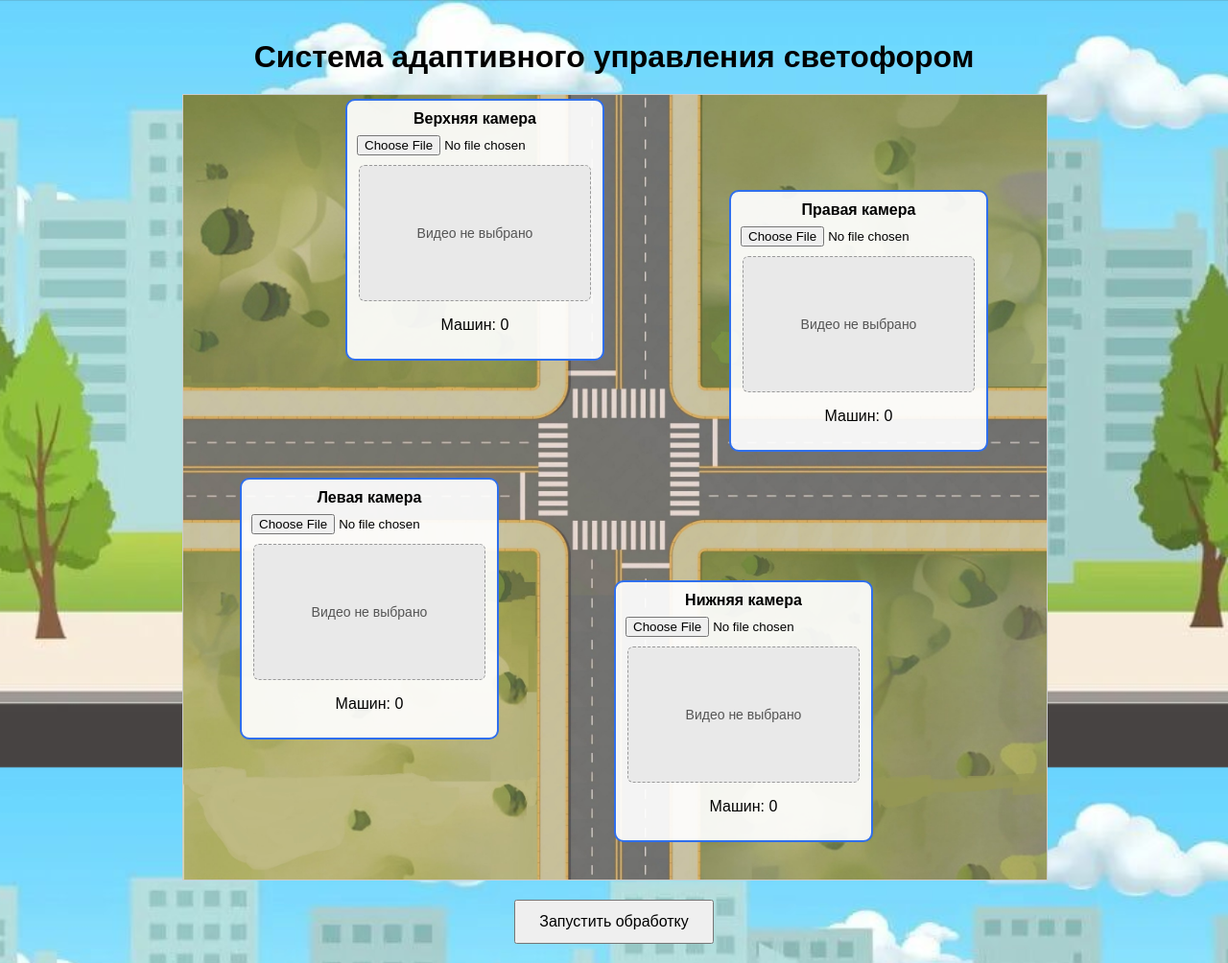
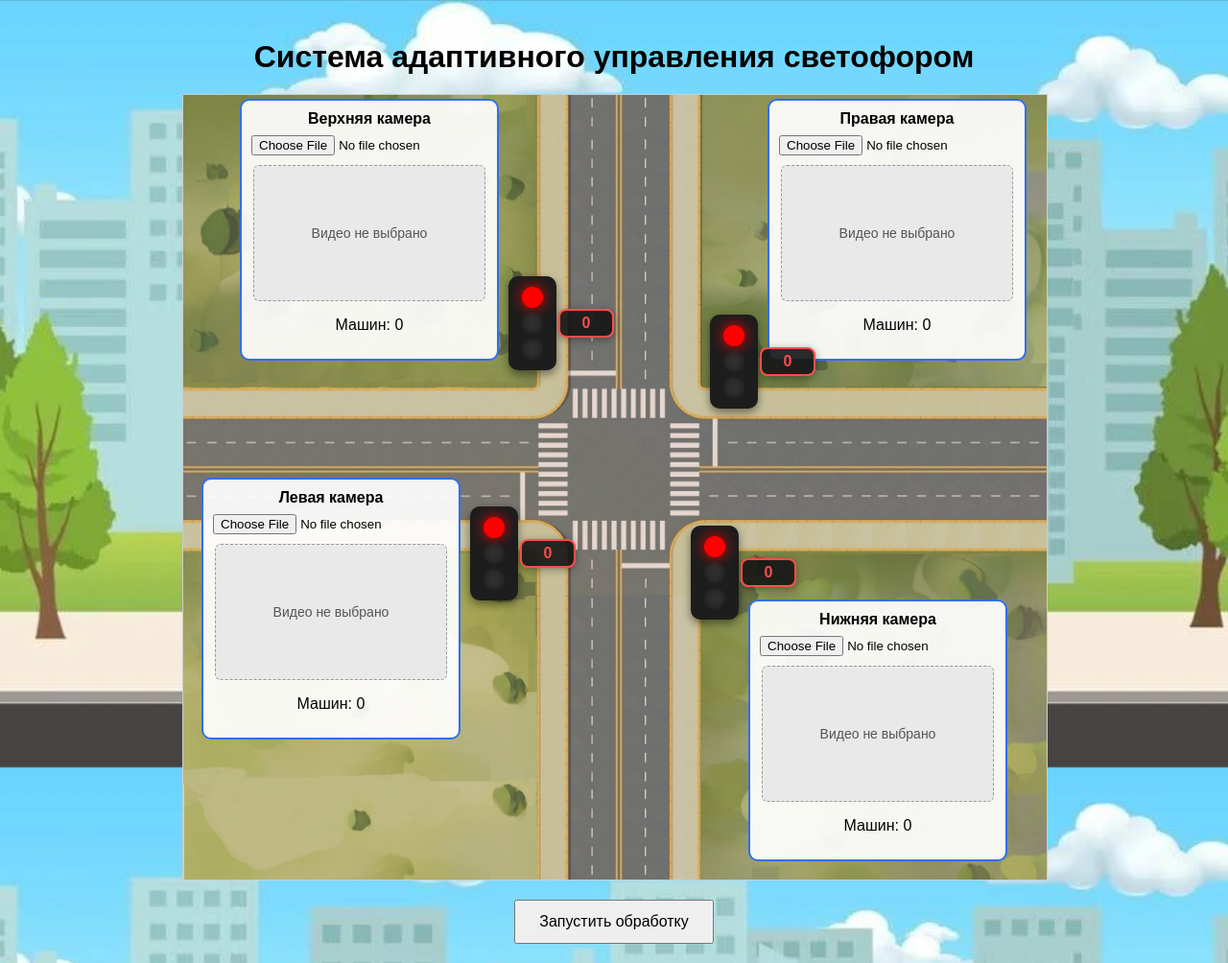
Before and after one commit to Alexey-Chex/Diplom, a Flask app: page / in a window 1280 px wide. Shown: the whole page at 96% size. Run offline with Flask 3, Linux system fonts and the light colour scheme.

Commit message:
beta 0.1 good timer(+position)

```diff
--- a/static/css/style.css
+++ b/static/css/style.css
@@ -16,6 +16,12 @@ h1 {
     margin-bottom: 20px;
 }
 
+.message-success {
+    color: green;
+    font-weight: bold;
+    margin-bottom: 14px;
+}
+
 .intersection-container {
     position: relative;
     width: 900px;
@@ -29,6 +35,18 @@ h1 {
     border: 1px solid #ccc;
 }
 
+.video-slot {
+    position: absolute;
+    width: 270px;
+    min-height: 150px;
+    background: rgba(255, 255, 255, 0.92);
+    border: 2px solid #2f6fed;
+    border-radius: 10px;
+    padding: 10px;
+    box-sizing: border-box;
+    z-index: 20;
+}
+
 .video-slot label {
     display: block;
     font-weight: bold;
@@ -38,52 +56,6 @@ h1 {
 .video-slot input[type="file"] {
     width: 100%;
     margin-bottom: 10px;
-}
-
-.video-slot video {
-    width: 100%;
-    border-radius: 6px;
-}
-
-.top {
-    top: 5px;
-    left: 170px;
-}
-
-.bottom {
-    bottom: 40px;
-    left: 450px;
-}
-
-.left {
-    top: 400px;
-    left: 60px;
-}
-
-.right {
-    top: 100px;
-    right: 60px;
-}
-
-.buttons {
-    margin-top: 20px;
-}
-
-button {
-    padding: 12px 24px;
-    font-size: 16px;
-    cursor: pointer;
-}
-
-.video-slot {
-    position: absolute;
-    width: 270px;
-    min-height: 150px;
-    background: rgba(255, 255, 255, 0.92);
-    border: 2px solid #2f6fed;
-    border-radius: 10px;
-    padding: 10px;
-    box-sizing: border-box;
 }
 
 .empty-preview {
@@ -109,3 +81,129 @@ button {
     display: block;
     margin: 0 auto;
 }
+
+.top {
+    top: 5px;
+    left: 60px;
+}
+
+.bottom {
+    bottom: 20px;
+    right: 40px;
+}
+
+.left {
+    top: 400px;
+    left: 20px;
+}
+
+.right {
+    top: 5px;
+    right: 20px;
+}
+
+.buttons {
+    margin-top: 20px;
+}
+
+button {
+    padding: 12px 24px;
+    font-size: 16px;
+    cursor: pointer;
+}
+
+/* Светофоры */
+
+.traffic-light {
+    width: 38px;
+    background: #1d1d1d;
+    padding: 6px;
+    border-radius: 10px;
+    position: absolute;
+    box-shadow: 0 4px 10px rgba(0, 0, 0, 0.45);
+    z-index: 25;
+    overflow: visible;
+}
+
+.light {
+    width: 22px;
+    height: 22px;
+    margin: 5px auto;
+    border-radius: 50%;
+    background: #555;
+    box-shadow: inset 0 0 8px rgba(0, 0, 0, 0.8);
+    opacity: 0.35;
+}
+
+.light.active {
+    opacity: 1;
+    box-shadow: 0 0 14px currentColor;
+}
+
+.red.active {
+    background: red;
+    color: red;
+}
+
+.yellow.active {
+    background: orange;
+    color: orange;
+}
+
+.green.active {
+    background: limegreen;
+    color: limegreen;
+}
+
+.tl-top {
+    top: 190px;
+    left: 340px;
+}
+
+.tl-bottom {
+    top: 450px;
+    right: 320px;
+}
+
+.tl-left {
+    top: 430px;
+    left: 300px;
+}
+
+.tl-right {
+    top: 230px;
+    right: 300px;
+}
+
+.light-timer {
+    position: absolute;
+    top: 50%;
+    left: 52px;
+    transform: translateY(-50%);
+    min-width: 42px;
+    padding: 4px 6px;
+    border-radius: 8px;
+    background: rgba(20, 20, 20, 0.9);
+    color: white;
+    font-weight: bold;
+    font-size: 16px;
+    text-align: center;
+    border: 2px solid #666;
+    box-shadow: 0 2px 8px rgba(0, 0, 0, 0.35);
+    z-index: 35;
+}
+
+.timer-red {
+    color: #ff4d4d;
+    border-color: #ff4d4d;
+}
+
+.timer-yellow {
+    color: orange;
+    border-color: orange;
+}
+
+.timer-green {
+    color: limegreen;
+    border-color: limegreen;
+}
--- /dev/null
+++ b/static/js/traffic.js
@@ -0,0 +1,233 @@
+const MAIN_PHASE_SECONDS = 13;   // чистый зеленый / чистый красный
+const GREEN_BLINK_SECONDS = 3;   // последние 3 секунды зеленого мигают
+const YELLOW_SECONDS = 3;        // желтый после зеленого
+const RED_YELLOW_SECONDS = 1;    // красный + оранжевый перед зеленым
+
+const processingStarted =
+    document.body.dataset.processed === 'true' ||
+    document.querySelector('.stream-frame') !== null;
+
+const groups = {
+    horizontal: ['left', 'right'],
+    vertical: ['top', 'bottom']
+};
+
+let trafficLoopStarted = false;
+
+function sleep(ms) {
+    return new Promise(resolve => setTimeout(resolve, ms));
+}
+
+async function updateCounts() {
+    try {
+        const response = await fetch('/counts');
+        const data = await response.json();
+
+        const topInfo = document.getElementById('top-info');
+        const bottomInfo = document.getElementById('bottom-info');
+        const leftInfo = document.getElementById('left-info');
+        const rightInfo = document.getElementById('right-info');
+
+        if (topInfo) topInfo.textContent = 'Машин: ' + (data.top ?? 0);
+        if (bottomInfo) bottomInfo.textContent = 'Машин: ' + (data.bottom ?? 0);
+        if (leftInfo) leftInfo.textContent = 'Машин: ' + (data.left ?? 0);
+        if (rightInfo) rightInfo.textContent = 'Машин: ' + (data.right ?? 0);
+    } catch (e) {
+        console.log('Не удалось обновить счётчики');
+    }
+}
+
+function clearLight(dir) {
+    const light = document.querySelector(`.traffic-light[data-dir="${dir}"]`);
+    if (!light) return;
+
+    light.querySelector('.red').classList.remove('active');
+    light.querySelector('.yellow').classList.remove('active');
+    light.querySelector('.green').classList.remove('active');
+}
+
+function setLight(dir, state) {
+    const light = document.querySelector(`.traffic-light[data-dir="${dir}"]`);
+    if (!light) return;
+
+    clearLight(dir);
+
+    if (state === 'red') {
+        light.querySelector('.red').classList.add('active');
+    } else if (state === 'yellow') {
+        light.querySelector('.yellow').classList.add('active');
+    } else if (state === 'green') {
+        light.querySelector('.green').classList.add('active');
+    } else if (state === 'red-yellow') {
+        light.querySelector('.red').classList.add('active');
+        light.querySelector('.yellow').classList.add('active');
+    } else if (state === 'off') {
+        clearLight(dir);
+    }
+}
+
+function setGroup(groupName, state) {
+    groups[groupName].forEach(dir => setLight(dir, state));
+}
+
+function setTimer(dir, seconds, state) {
+    const timer = document.querySelector(`.traffic-light[data-dir="${dir}"] .light-timer`);
+    if (!timer) return;
+
+    timer.textContent = Math.max(0, Math.ceil(seconds));
+
+    timer.classList.remove('timer-red', 'timer-yellow', 'timer-green');
+
+    if (state === 'green' || state === 'blink-green') {
+        timer.classList.add('timer-green');
+    } else if (state === 'yellow' || state === 'red-yellow') {
+        timer.classList.add('timer-yellow');
+    } else {
+        timer.classList.add('timer-red');
+    }
+}
+
+function setGroupTimers(groupName, seconds, state) {
+    groups[groupName].forEach(dir => setTimer(dir, seconds, state));
+}
+
+function applyGroupState(groupName, state, blinkVisible = true) {
+    if (state === 'blink-green') {
+        groups[groupName].forEach(dir => {
+            setLight(dir, blinkVisible ? 'green' : 'off');
+        });
+        return;
+    }
+
+    setGroup(groupName, state);
+}
+
+async function runSegment({
+    durationMs,
+    activeGroup,
+    activeState,
+    waitingGroup,
+    waitingState,
+    activeTimerStartSec,
+    waitingTimerStartSec
+}) {
+    const startTime = performance.now();
+    let blinkVisible = true;
+    let lastBlinkToggle = startTime;
+
+    while (true) {
+        const now = performance.now();
+        const elapsed = now - startTime;
+
+        if (elapsed >= durationMs) {
+            break;
+        }
+
+        if (activeState === 'blink-green' && now - lastBlinkToggle >= 500) {
+            blinkVisible = !blinkVisible;
+            lastBlinkToggle = now;
+        }
+
+        applyGroupState(activeGroup, activeState, blinkVisible);
+        applyGroupState(waitingGroup, waitingState, true);
+
+        const activeRemaining = Math.max(0.1, activeTimerStartSec - elapsed / 1000);
+        const waitingRemaining = Math.max(0.1, waitingTimerStartSec - elapsed / 1000);
+
+        setGroupTimers(activeGroup, activeRemaining, activeState);
+        setGroupTimers(waitingGroup, waitingRemaining, waitingState);
+
+        await sleep(100);
+    }
+
+    applyGroupState(activeGroup, activeState === 'blink-green' ? 'green' : activeState, true);
+    applyGroupState(waitingGroup, waitingState, true);
+}
+
+async function runPhase(activeGroup, waitingGroup) {
+    const steadyGreenSeconds = MAIN_PHASE_SECONDS - GREEN_BLINK_SECONDS; // 7
+
+    // Для ожидающей группы:
+    // 13 секунд чистого красного = 10 зеленого другой группы + 3 желтого другой группы
+    const waitingPureRedAtStart = MAIN_PHASE_SECONDS + YELLOW_SECONDS; // 13
+    const waitingPureRedAfterSteady = waitingPureRedAtStart - steadyGreenSeconds; // 6
+    const waitingPureRedAfterBlink = YELLOW_SECONDS; // 3
+
+    // Для группы, которая только что закончила ехать:
+    // когда она станет красной, до своего red-yellow у нее:
+    // 10 сек зеленого другой группы + 3 сек желтого другой группы + 1 сек red-yellow другой группы
+    const newRedStart = MAIN_PHASE_SECONDS + YELLOW_SECONDS + RED_YELLOW_SECONDS; // 14
+
+    // 1. Основной зеленый: 7 секунд
+    await runSegment({
+        durationMs: steadyGreenSeconds * 1000,
+        activeGroup,
+        activeState: 'green',
+        waitingGroup,
+        waitingState: 'red',
+        activeTimerStartSec: MAIN_PHASE_SECONDS,
+        waitingTimerStartSec: waitingPureRedAtStart
+    });
+
+    // 2. Последние 3 секунды: зеленый мигает, другая группа красный
+    await runSegment({
+        durationMs: GREEN_BLINK_SECONDS * 1000,
+        activeGroup,
+        activeState: 'blink-green',
+        waitingGroup,
+        waitingState: 'red',
+        activeTimerStartSec: GREEN_BLINK_SECONDS,
+        waitingTimerStartSec: waitingPureRedAfterSteady
+    });
+
+    // 3. Желтый 3 секунды, другая группа красный
+    await runSegment({
+        durationMs: YELLOW_SECONDS * 1000,
+        activeGroup,
+        activeState: 'yellow',
+        waitingGroup,
+        waitingState: 'red',
+        activeTimerStartSec: YELLOW_SECONDS,
+        waitingTimerStartSec: waitingPureRedAfterBlink
+    });
+
+    // 4. Последняя 1 секунда:
+    // у прежней активной группы уже красный (и он начинается с 14),
+    // у ожидающей группы красный + оранжевый (1 секунда)
+    await runSegment({
+        durationMs: RED_YELLOW_SECONDS * 1000,
+        activeGroup,
+        activeState: 'red',
+        waitingGroup,
+        waitingState: 'red-yellow',
+        activeTimerStartSec: newRedStart,
+        waitingTimerStartSec: RED_YELLOW_SECONDS
+    });
+}
+
+async function trafficLoop() {
+    if (trafficLoopStarted) return;
+    trafficLoopStarted = true;
+
+    setGroup('horizontal', 'red');
+    setGroup('vertical', 'red');
+    setGroupTimers('horizontal', 0, 'red');
+    setGroupTimers('vertical', 0, 'red');
+
+    while (true) {
+        await runPhase('horizontal', 'vertical');
+        await runPhase('vertical', 'horizontal');
+    }
+}
+
+setInterval(updateCounts, 500);
+updateCounts();
+
+if (processingStarted) {
+    trafficLoop();
+} else {
+    setGroup('horizontal', 'red');
+    setGroup('vertical', 'red');
+    setGroupTimers('horizontal', 0, 'red');
+    setGroupTimers('vertical', 0, 'red');
+}
--- a/templates/index.html
+++ b/templates/index.html
@@ -5,17 +5,47 @@
     <title>Адаптивное управление светофором</title>
     <link rel="stylesheet" href="{{ url_for('static', filename='css/style.css') }}">
 </head>
-<body>
+<body data-processed="{{ 'true' if processed else 'false' }}">
     <h1>Система адаптивного управления светофором</h1>
 
     {% if message %}
-        <p style="color: green; font-weight: bold;">{{ message }}</p>
+        <p class="message-success">{{ message }}</p>
     {% endif %}
 
     <form method="POST" enctype="multipart/form-data">
         <div class="intersection-container">
             <img src="{{ url_for('static', filename='images/intersection.png') }}" class="intersection-bg" alt="Перекрёсток">
 
+            <!-- Светофоры -->
+            <div class="traffic-light tl-top" data-dir="top">
+                <div class="light red"></div>
+                <div class="light yellow"></div>
+                <div class="light green"></div>
+                <div class="light-timer timer-red">0</div>
+            </div>
+
+            <div class="traffic-light tl-bottom" data-dir="bottom">
+                <div class="light red"></div>
+                <div class="light yellow"></div>
+                <div class="light green"></div>
+                <div class="light-timer timer-red">0</div>
+            </div>
+
+            <div class="traffic-light tl-left" data-dir="left">
+                <div class="light red"></div>
+                <div class="light yellow"></div>
+                <div class="light green"></div>
+                <div class="light-timer timer-red">0</div>
+            </div>
+
+            <div class="traffic-light tl-right" data-dir="right">
+                <div class="light red"></div>
+                <div class="light yellow"></div>
+                <div class="light green"></div>
+                <div class="light-timer timer-red">0</div>
+            </div>
+
+            <!-- Верх -->
             <div class="video-slot top">
                 <label for="top">Верхняя камера</label>
                 <input type="file" name="top" id="top" accept="video/*">
@@ -29,6 +59,7 @@
                 {% endif %}
             </div>
 
+            <!-- Низ -->
             <div class="video-slot bottom">
                 <label for="bottom">Нижняя камера</label>
                 <input type="file" name="bottom" id="bottom" accept="video/*">
@@ -42,6 +73,7 @@
                 {% endif %}
             </div>
 
+            <!-- Лево -->
             <div class="video-slot left">
                 <label for="left">Левая камера</label>
                 <input type="file" name="left" id="left" accept="video/*">
@@ -55,6 +87,7 @@
                 {% endif %}
             </div>
 
+            <!-- Право -->
             <div class="video-slot right">
                 <label for="right">Правая камера</label>
                 <input type="file" name="right" id="right" accept="video/*">
@@ -74,28 +107,6 @@
         </div>
     </form>
 
-    <script>
-    async function updateCounts() {
-        try {
-            const response = await fetch('/counts');
-            const data = await response.json();
-
-            const topInfo = document.getElementById('top-info');
-            const bottomInfo = document.getElementById('bottom-info');
-            const leftInfo = document.getElementById('left-info');
-            const rightInfo = document.getElementById('right-info');
-
-            if (topInfo) topInfo.textContent = 'Машин: ' + (data.top ?? 0);
-            if (bottomInfo) bottomInfo.textContent = 'Машин: ' + (data.bottom ?? 0);
-            if (leftInfo) leftInfo.textContent = 'Машин: ' + (data.left ?? 0);
-            if (rightInfo) rightInfo.textContent = 'Машин: ' + (data.right ?? 0);
-        } catch (e) {
-            console.log('Не удалось обновить счётчики');
-        }
-    }
-
-    setInterval(updateCounts, 500);
-    updateCounts();
-    </script>
+    <script src="{{ url_for('static', filename='js/traffic.js') }}"></script>
 </body>
 </html>
```
